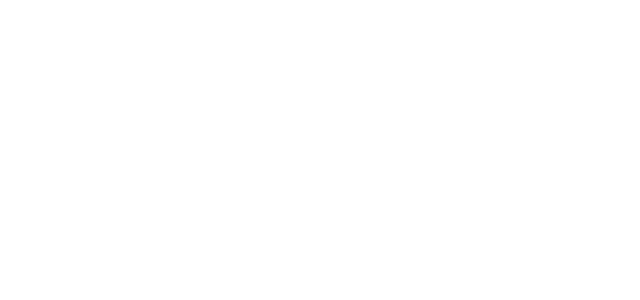
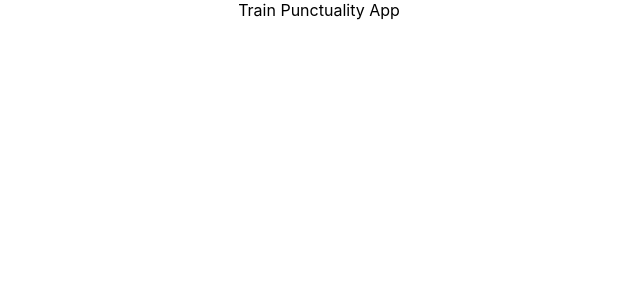
Before and after one commit to RGraDev/RailTime-Tracker, a React (Create React App) app: page / in a window 1280 px wide. Shown: the top 300 px of the page, without its empty margins (321-961 px from the left). Built offline with nearby package versions, Linux system fonts and the light colour scheme.

Commit message:
first commit of branch

```diff
--- a/src/components/App.js
+++ b/src/components/App.js
@@ -2,7 +2,7 @@ import React from "react";
 import "../styles/App.css";
 
 const App = () => {
-  return <div className="App" />;
+  return <div className="App">Train Punctuality App</div>;
 };
 
 export default App;
```
